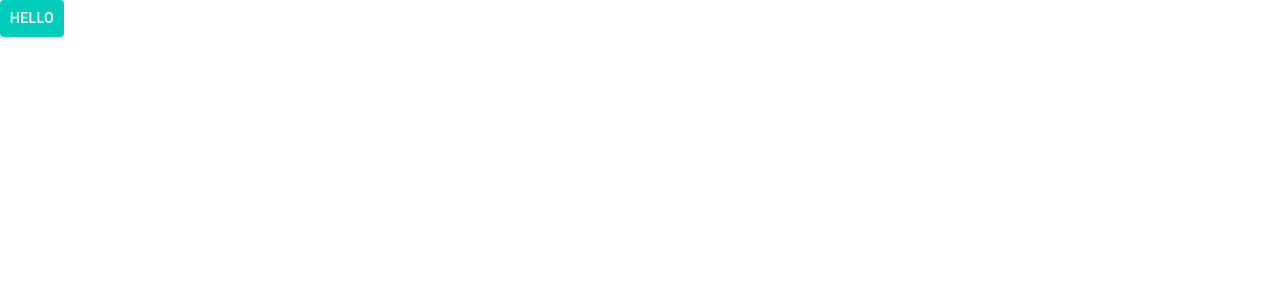
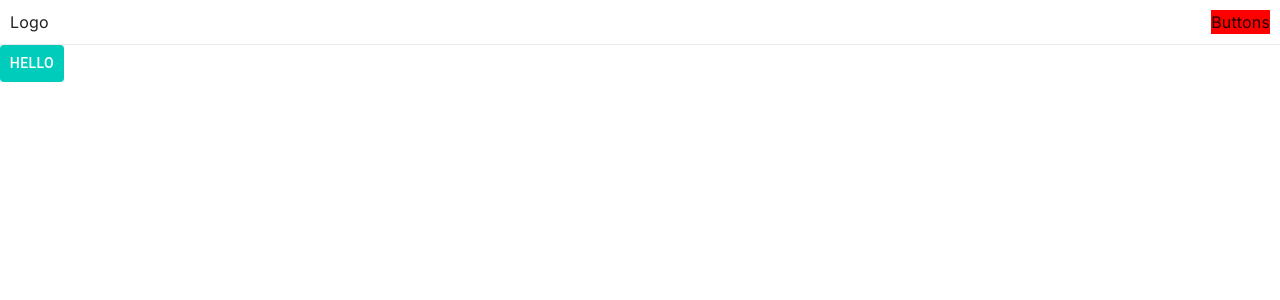
Before and after one commit to Lewischarlton93/NextJs-NodeJs-Delivery-App, a Next.js app in the folder client/: page / in a window 1280 px wide. Shown: the top 300 px of the page. Built offline with nearby package versions, Linux system fonts and the light colour scheme.

Commit message:
Nav bar component / utility styles

```diff
--- /dev/null
+++ b/client/Theme/UtilityStyles.ts
@@ -0,0 +1,11 @@
+export const dFlexCenter = {
+    display: 'flex',
+    alignItems: 'center',
+    justifyContent: 'center',
+}
+
+export const dFlexSpaceBetween = {
+    display: 'flex',
+    alignItems: 'center',
+    justifyContent: 'space-between',
+}
--- a/client/app/layout.tsx
+++ b/client/app/layout.tsx
@@ -1,6 +1,7 @@
 import type { Metadata } from 'next'
 import { Inter } from 'next/font/google'
 import ThemeRegistry from '../Theme/ThemeRegistry'
+import NavBar from '../src/Components/UI/Nav/NavBar'
 
 const inter = Inter({ subsets: ['latin'] })
 
@@ -13,7 +14,10 @@ export default function RootLayout({ children }: { children: React.ReactNode })
   return (
     <html lang="en">
       <body className={inter.className}>
-        <ThemeRegistry options={{ key: 'mui-theme' }}>{children}</ThemeRegistry>
+        <ThemeRegistry options={{ key: 'mui-theme' }}>
+          <NavBar />
+          {children}
+        </ThemeRegistry>
       </body>
     </html>
   )
--- /dev/null
+++ b/client/src/Components/UI/Nav/NavBar.tsx
@@ -0,0 +1,23 @@
+'use client'
+import { styled } from '@mui/material'
+import { dFlexSpaceBetween } from '../../../../Theme/UtilityStyles'
+
+const NavBarContainer = styled('div')({
+  ...dFlexSpaceBetween,
+  padding: 10,
+  borderBottom: '1px solid rgba(0,0,0,.08)',
+  '& .nav-buttons': {
+    backgroundColor: 'red'
+  }
+})
+
+const NavBar = () => {
+  return (
+    <NavBarContainer>
+      <div className="nav-logo">Logo</div>
+      <div className="nav-buttons">Buttons</div>
+    </NavBarContainer>
+  )
+}
+
+export default NavBar
```
